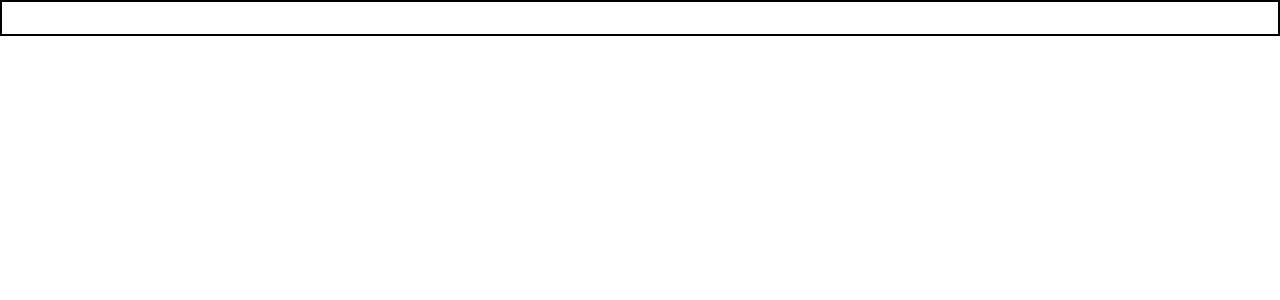
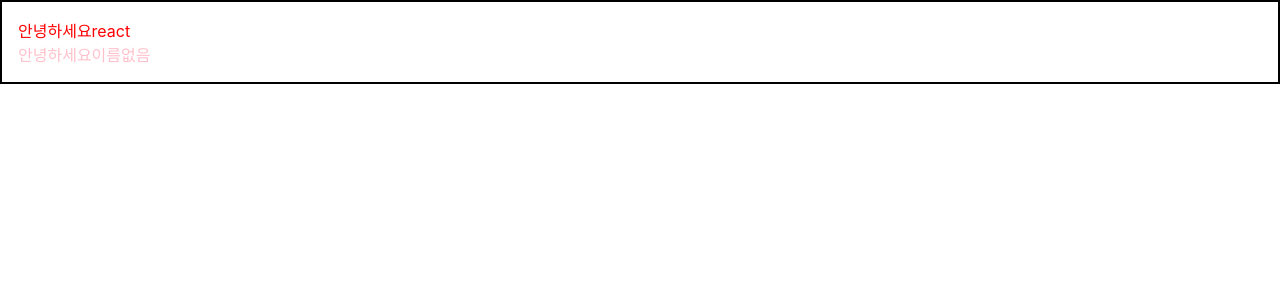
Before and after one commit to SUJINJEONG012/Begin-react, a React (Create React App) app: page / in a window 1280 px wide. Shown: the top 300 px of the page. Built offline with nearby package versions, Linux system fonts and the light colour scheme.

Commit message:
props.children -> { children } 랜더링

```diff
--- a/src/Wrapper.js
+++ b/src/Wrapper.js
@@ -1,6 +1,6 @@
 import React from "react";
 
-function Wrapper(){
+function Wrapper({children}){
 
     const style={
         border:'2px solid black',
@@ -9,7 +9,7 @@ function Wrapper(){
 
     return (
         <div style={style}>
-
+            {children}
         </div>
     )
 }
```
